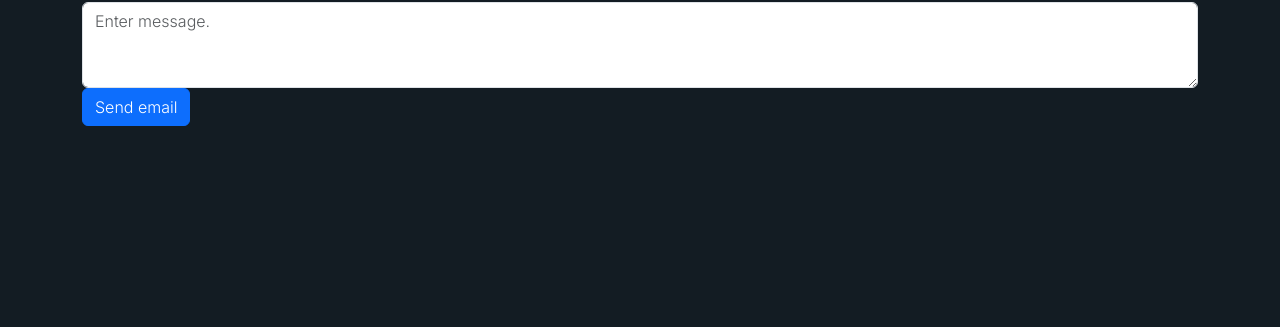
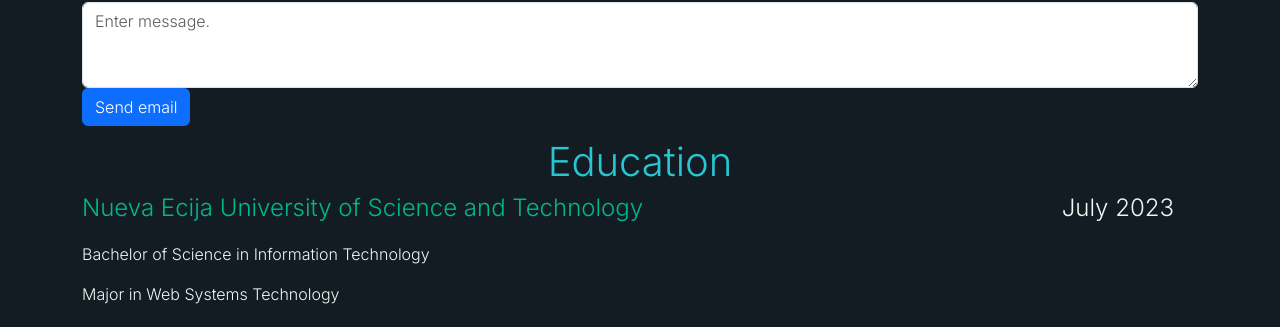
Before and after one commit to 0lymAguinea/0lymAguinea.github.io, a React (Vite) app in the folder 0lymWebsite/: page / in a window 1280 px wide. Shown: the part 2383-2710 px from the top of the page. Before the commit the page ends 2509 px from the top, so only its background shows below. Built offline with nearby package versions, Linux system fonts and the light colour scheme.

Commit message:
Added education section and style

```diff
--- a/0lymWebsite/src/App.jsx
+++ b/0lymWebsite/src/App.jsx
@@ -5,6 +5,7 @@
 import TechStack from "./component/TechStack";
 import Projects from "./component/Projects";
 import Contact from "./component/Contact";
+import Education from "./component/Education";
 import "./styles/colorpalette.css";
 import "./styles/app.css";
 
@@ -17,6 +18,7 @@
         <TechStack />
         <Projects />
         <Contact />
+        <Education />
       </Container>
     </>
   );
--- /dev/null
+++ b/0lymWebsite/src/component/Education.jsx
@@ -0,0 +1,33 @@
+import Row from "react-bootstrap/Row";
+import Col from "react-bootstrap/Col";
+
+import "../styles/education.css";
+
+function College() {
+  return (
+    <>
+      <Row>
+        <Col xs={10}>
+          <p className="fs-4 schoolName">
+            Nueva Ecija University of Science and Technology
+          </p>
+        </Col>
+        <Col xs={2} className="my-auto">
+          {" "}
+          <p className="float-end fs-4 ">July 2023</p>
+        </Col>
+      </Row>
+      <p>Bachelor of Science in Information Technology</p>
+      <p>Major in Web Systems Technology</p>
+    </>
+  );
+}
+function Education() {
+  return (
+    <Row className="my-2">
+      <h2 className="fs-1 my-1 text-center educationHeader">Education</h2>
+      <College />
+    </Row>
+  );
+}
+export default Education;
--- /dev/null
+++ b/0lymWebsite/src/styles/education.css
@@ -0,0 +1,6 @@
+.educationHeader {
+  color: var(--primaryColor);
+}
+.schoolName {
+  color: var(--secondaryAccent);
+}
```
